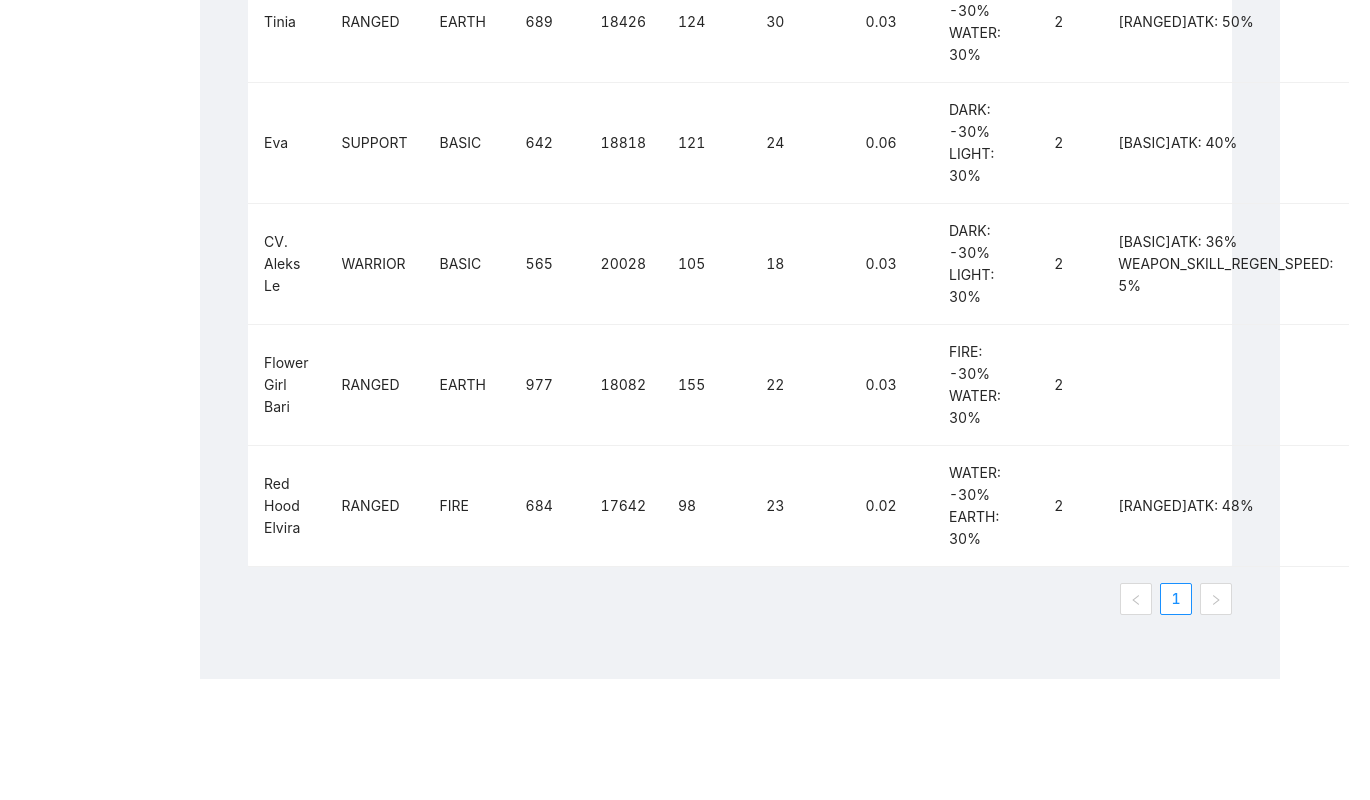
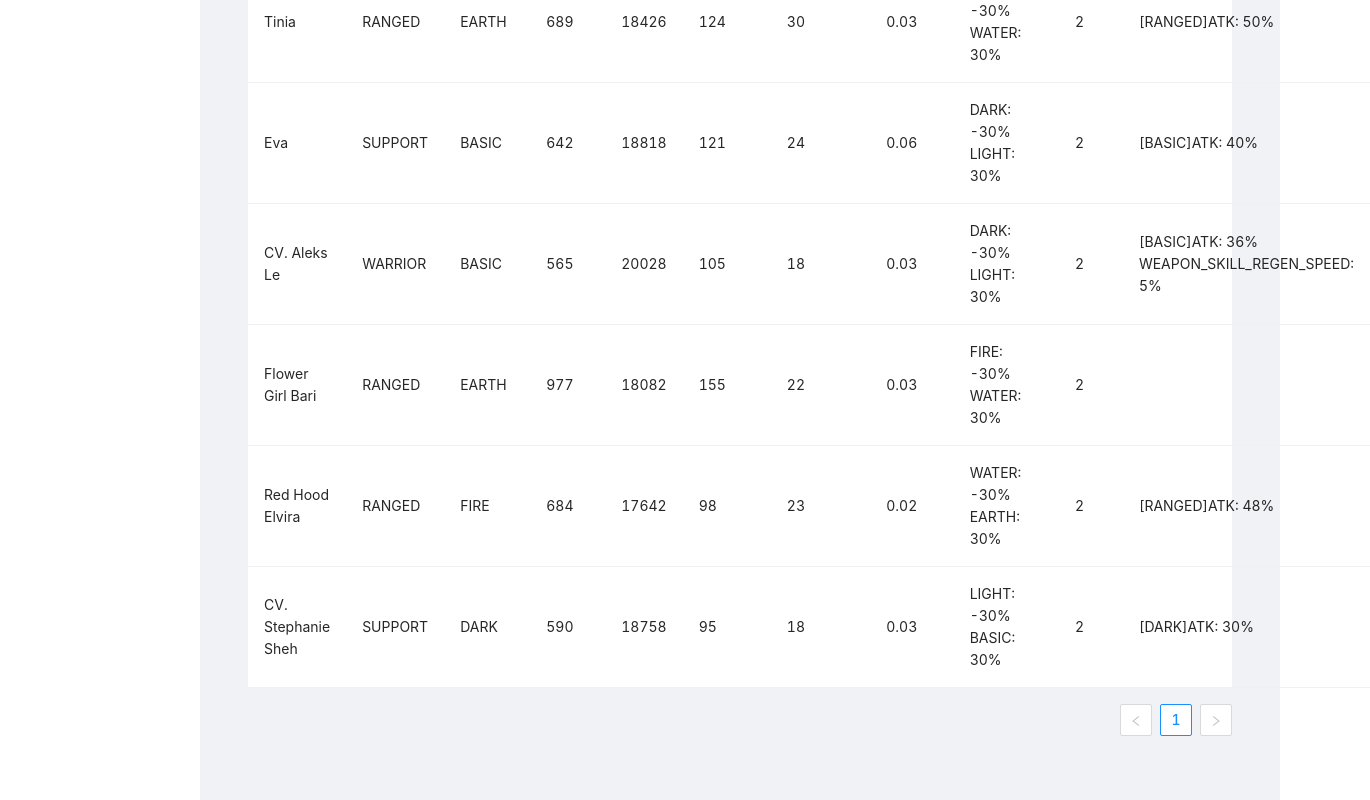
Before and after one commit to monacob/guardian-tales, a React (Create React App) app: page /heroes in a window 1280 px wide. Shown: the part 445-1245 px from the top of the page, 1370 px wide, since content can reach past the window. Before the commit the page ends 1124 px from the top, so only its background shows below. Built offline with nearby package versions, Linux system fonts and the light colour scheme.

Commit message:
add hero

```diff
--- a/src/data/heroes.js
+++ b/src/data/heroes.js
@@ -172,6 +172,26 @@ const heroes: Array<Hero> = [
             attribute: 'ATK',
             value: 0.48
         }]
+    },
+    {
+        name: 'CV. Stephanie Sheh',
+        role: 'SUPPORT',
+        element: 'DARK',
+        atk: 590,
+        criticalHitChance: 0.03,
+        hp: 18758,
+        def: 95,
+        damageReduction: 18,
+        cardSlot: 2,
+        resistance: [
+            {type: 'LIGHT', value: -0.3},
+            {type: 'BASIC', value: 0.3},
+        ],
+        skills: [{
+            target: 'DARK',
+            attribute: 'ATK',
+            value: 0.30
+        }]
     }
 ]
 
```
